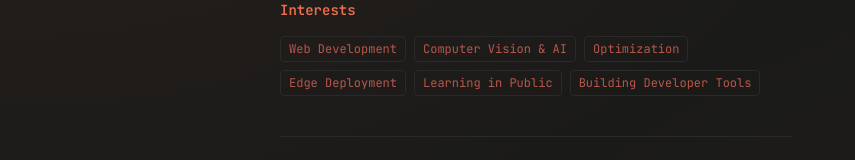
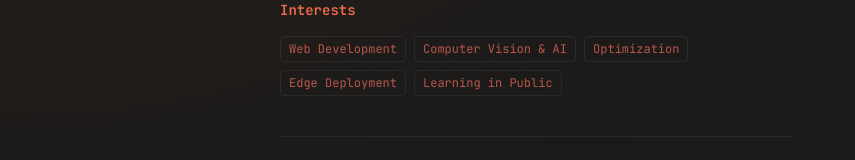
Before and after one commit to SuryadevChippada/Portfolio.me, a Next.js app: page /about in a window 1280 px wide. Shown: the part 1095-1255 px from the top of the page, without its empty margins (0-855 px from the left). Built offline with nearby package versions, Linux system fonts and the light colour scheme.

Commit message:
Remove 'Building Developer Tools' from topics list

```diff
--- a/app/about/page.tsx
+++ b/app/about/page.tsx
@@ -76,7 +76,6 @@ This site is a log of that process.`,
     "Optimization",
     "Edge Deployment",
     "Learning in Public",
-    "Building Developer Tools",
   ],
 
 
```
